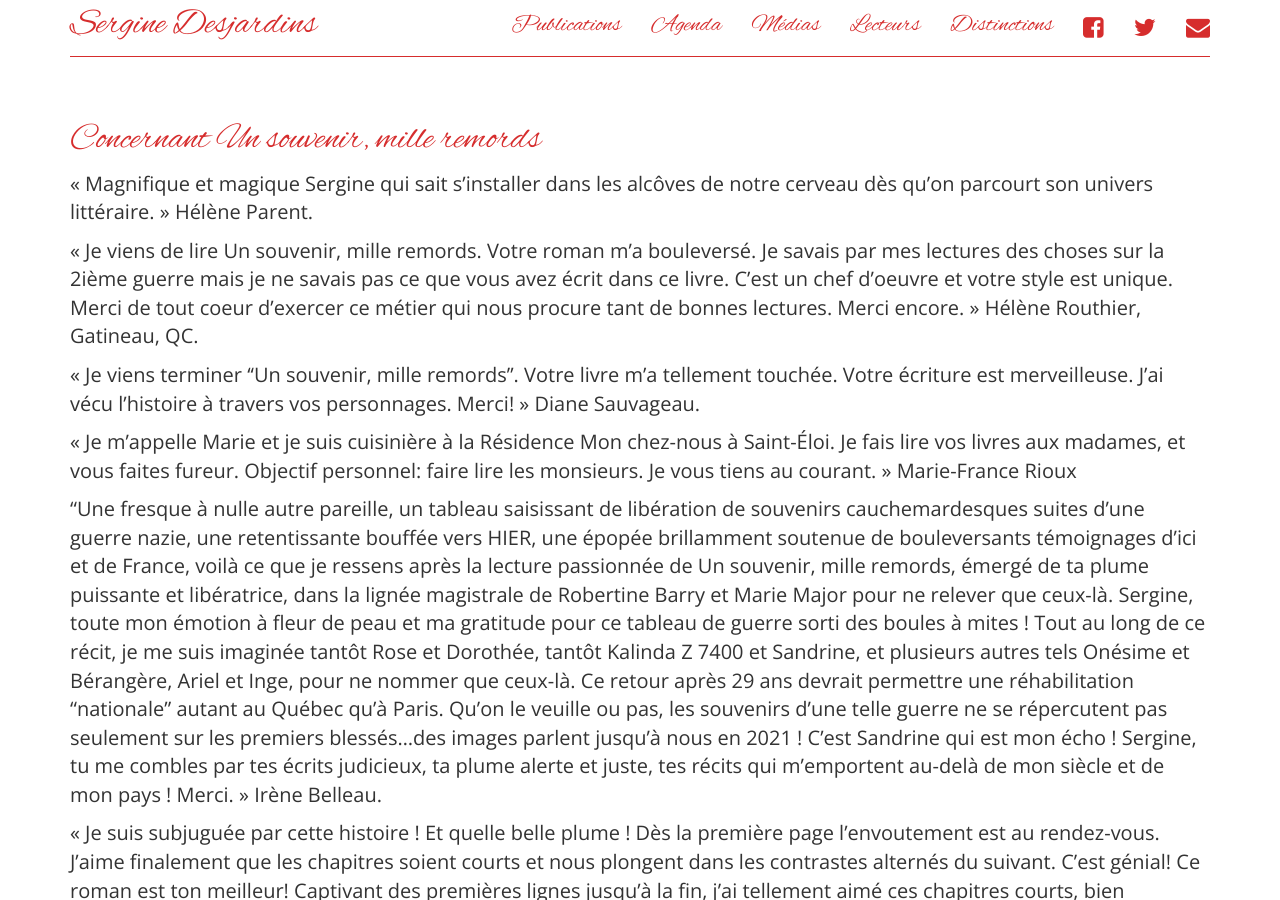
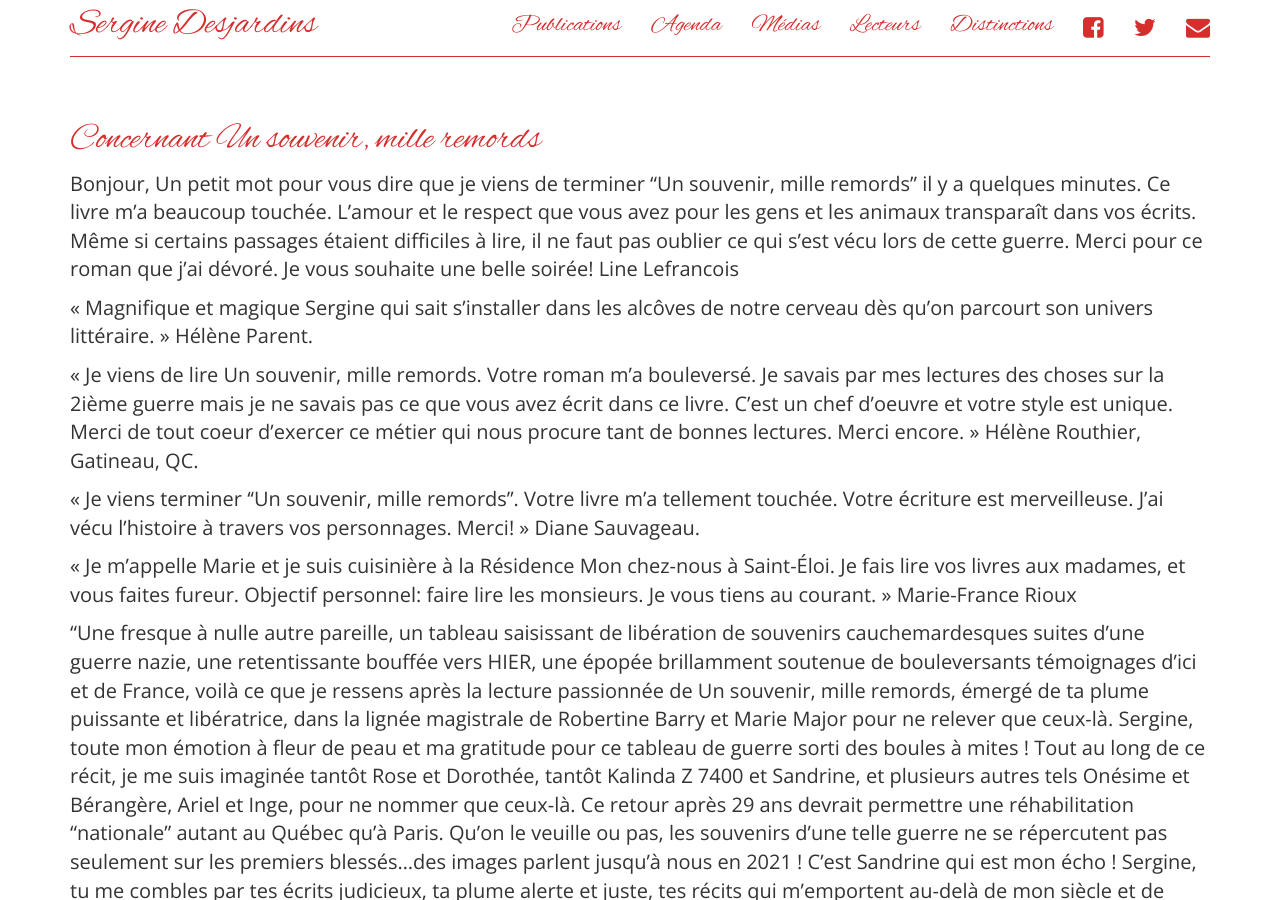
Before and after one commit to serginedesjardins/serginedesjardins.github.io, a Jekyll site: the page built from lecteurs.md, in a window 1280 px wide and 900 px high. Built offline with Jekyll 4.4.1, drawn with Linux system fonts in a browser that asks for light colours; nearby versions of some CDN libraries.

Commit message:
Line Lefrancois

```diff
--- a/lecteurs.md
+++ b/lecteurs.md
@@ -5,6 +5,10 @@ permalink: /lecteurs/
 ---
 
 # Concernant Un souvenir, mille remords
+
+
+Bonjour, Un petit mot pour vous dire que je viens de terminer "Un souvenir, mille remords" il y a quelques minutes. Ce livre m'a beaucoup touchée. L'amour et le respect que vous avez pour les gens et les animaux transparaît dans vos écrits. Même si certains passages étaient difficiles à lire, il ne faut pas oublier ce qui s'est vécu lors de cette guerre. Merci pour ce roman que j'ai dévoré. Je vous souhaite une belle soirée!  Line Lefrancois
+
 
 « Magnifique et magique Sergine qui sait s'installer dans les alcôves de notre cerveau dès qu'on parcourt son univers littéraire. » Hélène Parent.
 
```
